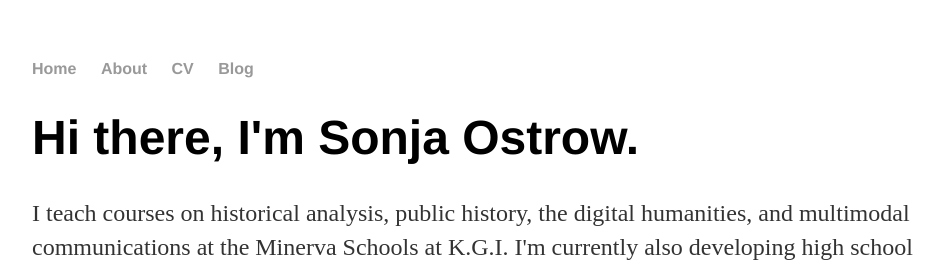
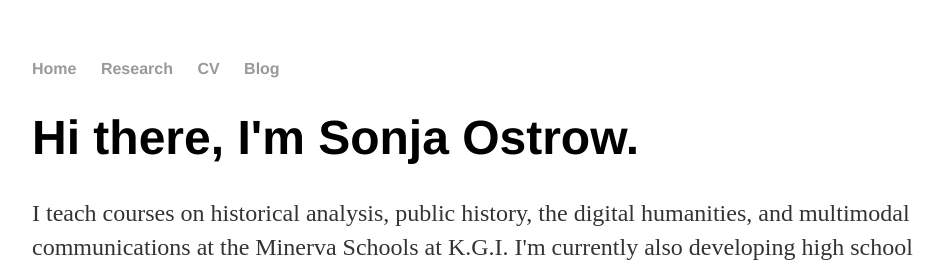
Before and after one commit to sgostrow/sgostrow.github.io, a Jekyll site: the page built from index.html, in a window 1280 px wide. Shown: the top 262 px of the page, without its empty margins (160-1111 px from the left). Built offline with Jekyll 4.4.1, drawn with Linux system fonts in a browser that asks for light colours.

Commit message:
Update default.html

```diff
--- a/_layouts/default.html
+++ b/_layouts/default.html
@@ -9,7 +9,7 @@
 			<nav>
 	    		<ul>
 	        		<li><a href="/">Home</a></li>
-		        	<li><a href="/about">About</a></li>
+		        	<li><a href="/research">Research</a></li>
 	        		<li><a href="/cv">CV</a></li>
 	        		<li><a href="/blog">Blog</a></li>
 	    		</ul>
```
